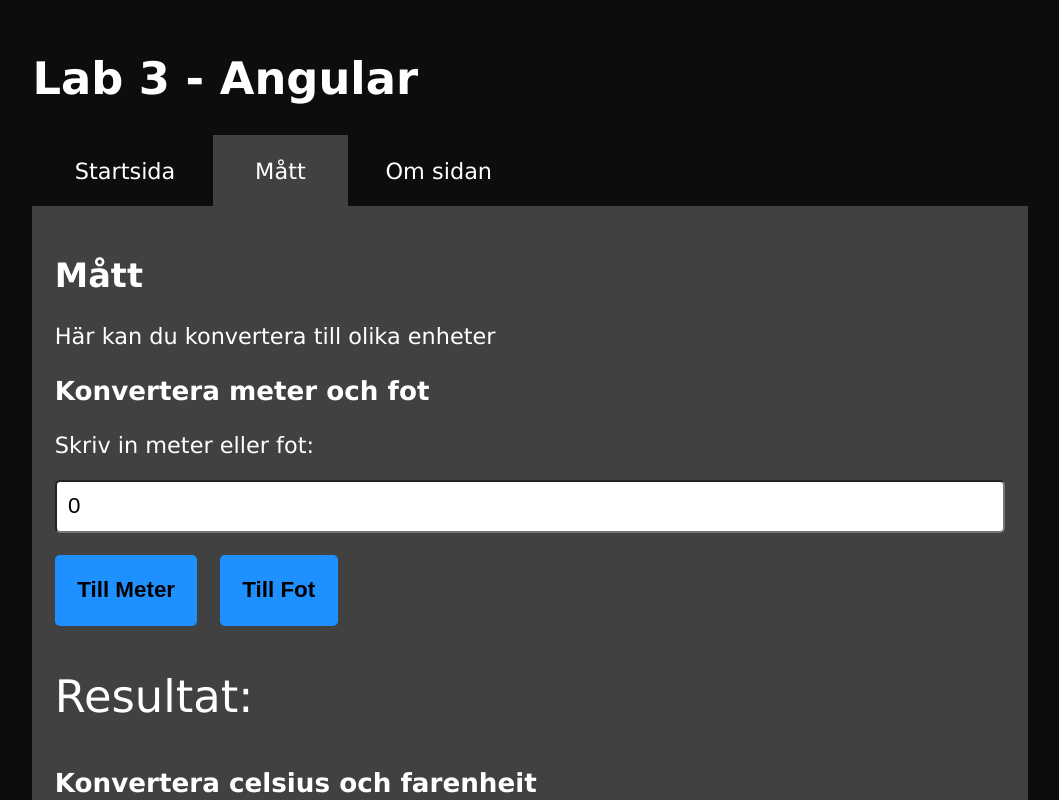
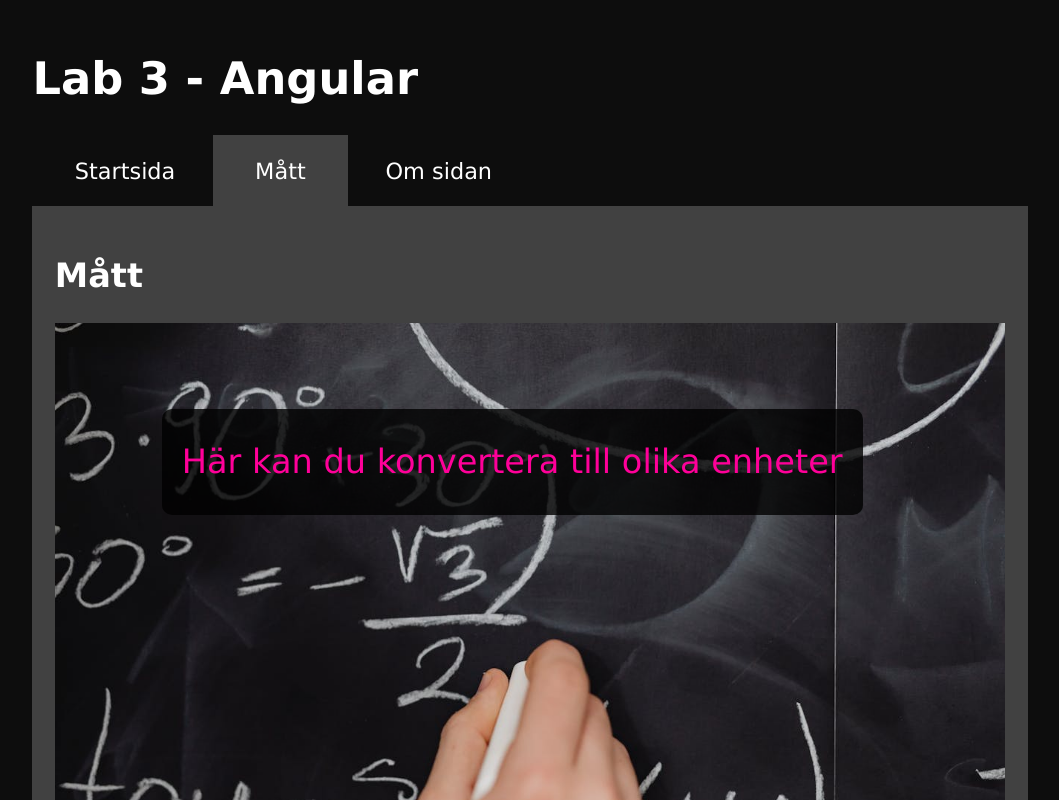
Before and after one commit to Safe-Pizza/DT208G_Lab3, an Angular app: page /calculate in a window 1280 px wide. Shown: the top 800 px of the page, without its empty margins (110-1169 px from the left). Built offline with nearby package versions, Linux system fonts and the light colour scheme.

Commit message:
lägger till bild + styling calculate sida

```diff
--- a/src/app/pages/calculate/calculate.html
+++ b/src/app/pages/calculate/calculate.html
@@ -1,5 +1,8 @@
 <h2>Mått</h2>
-<p>Här kan du konvertera till olika enheter</p>
+<div class="bg-image">
+    <img src="{{ calculateImage }}" alt="">
+   <div class="text"><p>Här kan du konvertera till olika enheter</p></div>
+</div>
 <div>
     <h3>Konvertera meter och fot</h3>
 
--- a/src/app/pages/calculate/calculate.scss
+++ b/src/app/pages/calculate/calculate.scss
@@ -1,5 +1,25 @@
 @use '../../../css/variables';
 @use 'sass:color';
+
+img {
+    width: 100%;
+}
+
+.bg-image {
+    position: relative;
+}
+
+.text {
+    position: absolute;
+    bottom: 70%;
+    right: 15%;
+    background-color: rgba(0, 0, 0, 0.8);
+    color: variables.$hover-color;
+    padding-left: 20px;
+    padding-right: 20px;
+    font-size: 1.5em;
+    border-radius: 10px;
+}
 
 input {
     box-sizing: border-box;
@@ -30,3 +50,11 @@ span {
 .result {
     font-size: 2em;
 }
+
+@media screen and (max-width: 1000px) {
+    .text {
+        bottom: 30%;
+        left: 10%;
+        font-size: 1em;
+    }
+}
--- a/src/app/pages/calculate/calculate.ts
+++ b/src/app/pages/calculate/calculate.ts
@@ -16,10 +16,10 @@ export class Calculate {
   unitTemp: string = "";
   unitLength: string = "";
 
-//funktioner
+  //funktioner
   calcCelToFarenheit(): void { //konvertera celsius till farenheit
     //kontroll om 0
-    if(this.numTemp === 0) return;
+    if (this.numTemp === 0) return;
 
     this.resultTemp = (this.numTemp * 1.8 + 32).toFixed(0);
     this.unitTemp = "farenheit";
@@ -27,7 +27,7 @@ export class Calculate {
 
   calcFarToCelsius(): void { //konvertera farenheit till celsius
     //kontroll om 0
-    if(this.numTemp === 0) return;
+    if (this.numTemp === 0) return;
 
     this.resultTemp = ((this.numTemp - 32) / 1.8).toFixed(0);
     this.unitTemp = "celsius";
@@ -35,7 +35,7 @@ export class Calculate {
 
   calcFotToMeter(): void { //konvertera fot till meter
     //kontroll om 0
-    if(this.numLenght === 0) return;
+    if (this.numLenght === 0) return;
 
     this.resultLenght = (this.numLenght * 0.3048).toFixed(2);
     this.unitLength = "meter";
@@ -43,9 +43,12 @@ export class Calculate {
 
   calcMeterToFot(): void { //kovertera meter till fot
     //kontroll om 0
-    if(this.numLenght === 0) return;
+    if (this.numLenght === 0) return;
 
     this.resultLenght = (this.numLenght * 3.28).toFixed(2);
     this.unitLength = "fot";
   }
+
+  //bild
+  calculateImage = "/images/images_calculate.jpg";
 }
--- a/src/css/_variables.scss
+++ b/src/css/_variables.scss
@@ -19,12 +19,12 @@ $fontsize-p: 3rem;
 $fontsize-nav: 2rem;
 
 @mixin button {
-    min-width: 100px;
+    min-width: 75px;
     padding: 1em;
     background-color: $accent-color;
     border-radius: 5px;
     margin-right: 1em;
-    font-size: 1em;
+    font-size: 0.8em;
     font-weight: bold;
     cursor: pointer;
     border: none;
```
Also changed, not shown: public/images/images_calculate.jpg (added).
